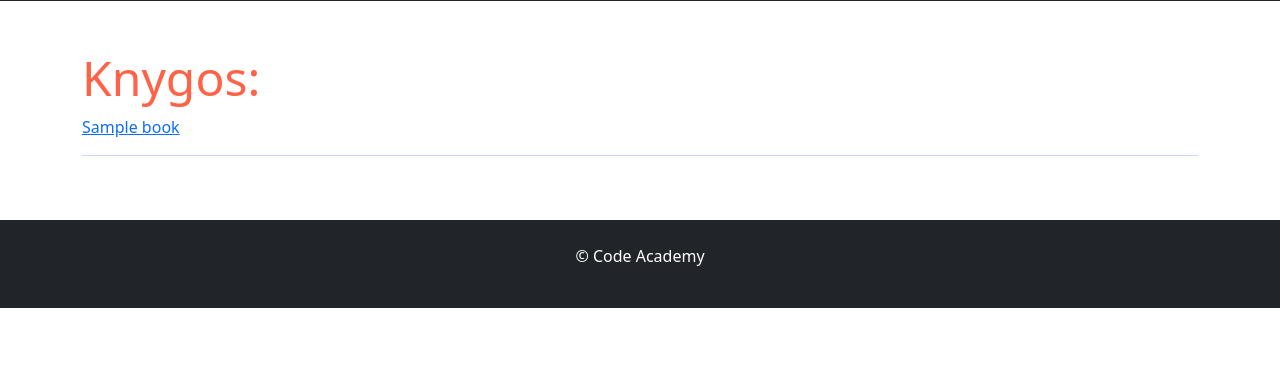
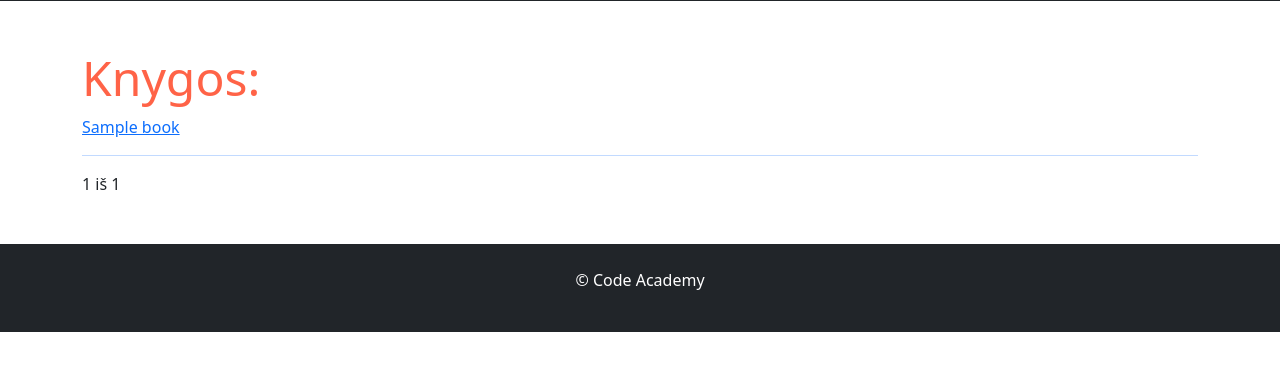
Before and after one commit to DonatasNoreika/library_202506, a Django app: page /library/books/ in a window 1280 px wide. Shown: the part 263-634 px from the top of the page. Run offline with Django 5.2, Linux system fonts and the light colour scheme; tables that the repository leaves empty hold one stand-in row (values such as "Sample post").

Commit message:
5: +Knygos puslapiuojamos

```diff
--- a/mysite/library/templates/books.html
+++ b/mysite/library/templates/books.html
@@ -9,4 +9,22 @@
     <hr>
 </a>
 {% endfor %}
+
+<div class="pagination">
+    <span class="step-links">
+        {% if page_obj.has_previous %}
+            <a href="?page=1">&laquo; pirmas</a>
+            <a href="?page={{ page_obj.previous_page_number }}">atgal</a>
+        {% endif %}
+
+        <span class="current">
+            {{ page_obj.number }} iš {{ page_obj.paginator.num_pages }}
+        </span>
+
+        {% if page_obj.has_next %}
+            <a href="?page={{ page_obj.next_page_number }}">pirmyn</a>
+            <a href="?page={{ page_obj.paginator.num_pages }}">paskutinis &raquo;</a>
+        {% endif %}
+    </span>
+</div>
 {% endblock %}
--- a/mysite/library/views.py
+++ b/mysite/library/views.py
@@ -2,6 +2,7 @@ from django.shortcuts import render
 from django.http import HttpResponse
 from .models import Book, BookInstance, Author
 from django.views import generic
+
 
 # Create your views here.
 
@@ -33,6 +34,7 @@ class BookListView(generic.ListView):
     model = Book
     template_name = "books.html"
     context_object_name = "books"
+    paginate_by = 5
 
 
 class BookDetailView(generic.DetailView):
```
